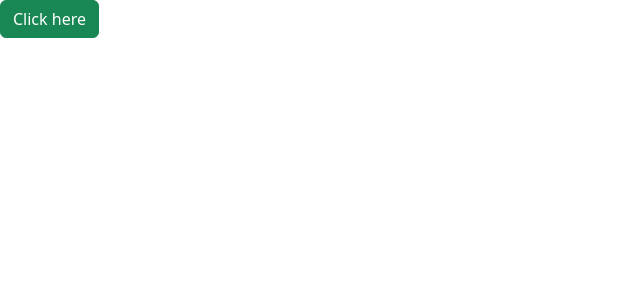
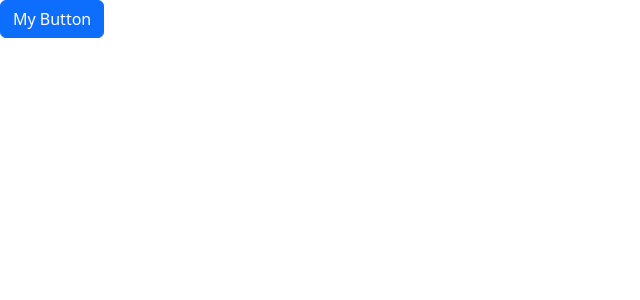
Before and after one commit to anathanP/Learning-React, a React (Vite) app: page / in a window 1280 px wide. Shown: the top 300 px of the page, without its empty margins (0-640 px from the left). Built offline with nearby package versions, Linux system fonts and the light colour scheme.

Commit message:
modifyingalert component

```diff
--- a/src/App.tsx
+++ b/src/App.tsx
@@ -1,11 +1,20 @@
+import { useState } from "react";
+import Alert from "./components/Alert";
 import Button from "./components/Button";
 
 function App() {
+  const [display, setDisplay] = useState(false);
+  const handleOnClick = (state: boolean) => {
+    setDisplay(state);
+  };
   return (
     <div>
-      <Button color="success" onClickButton={() => console.log("hello")}>
-        Click here
-      </Button>
+      {display && (
+        <Alert onClose={() => handleOnClick(false)}>
+          Hello <b>World!</b>
+        </Alert>
+      )}
+      <Button onClickButton={() => handleOnClick(true)}>My Button</Button>
     </div>
   );
 }
--- a/src/components/Alert.tsx
+++ b/src/components/Alert.tsx
@@ -2,12 +2,23 @@ import { ReactNode } from "react";
 
 interface prop {
   children: ReactNode;
+  onClose: () => void;
 }
 
-const Alert = ({ children }: prop) => {
+const Alert = ({ children, onClose }: prop) => {
   return (
-    <div className="alert alert-primary" role="alert">
+    <div
+      className="alert alert-primary alert-dismissible fade show"
+      role="alert"
+    >
       {children}
+      <button
+        type="button"
+        className="btn-close"
+        data-bs-dismiss="alert"
+        aria-label="Close"
+        onClick={onClose}
+      ></button>
     </div>
   );
 };
```
Also changed, not shown: src/main.tsx (+7 -8 lines).
